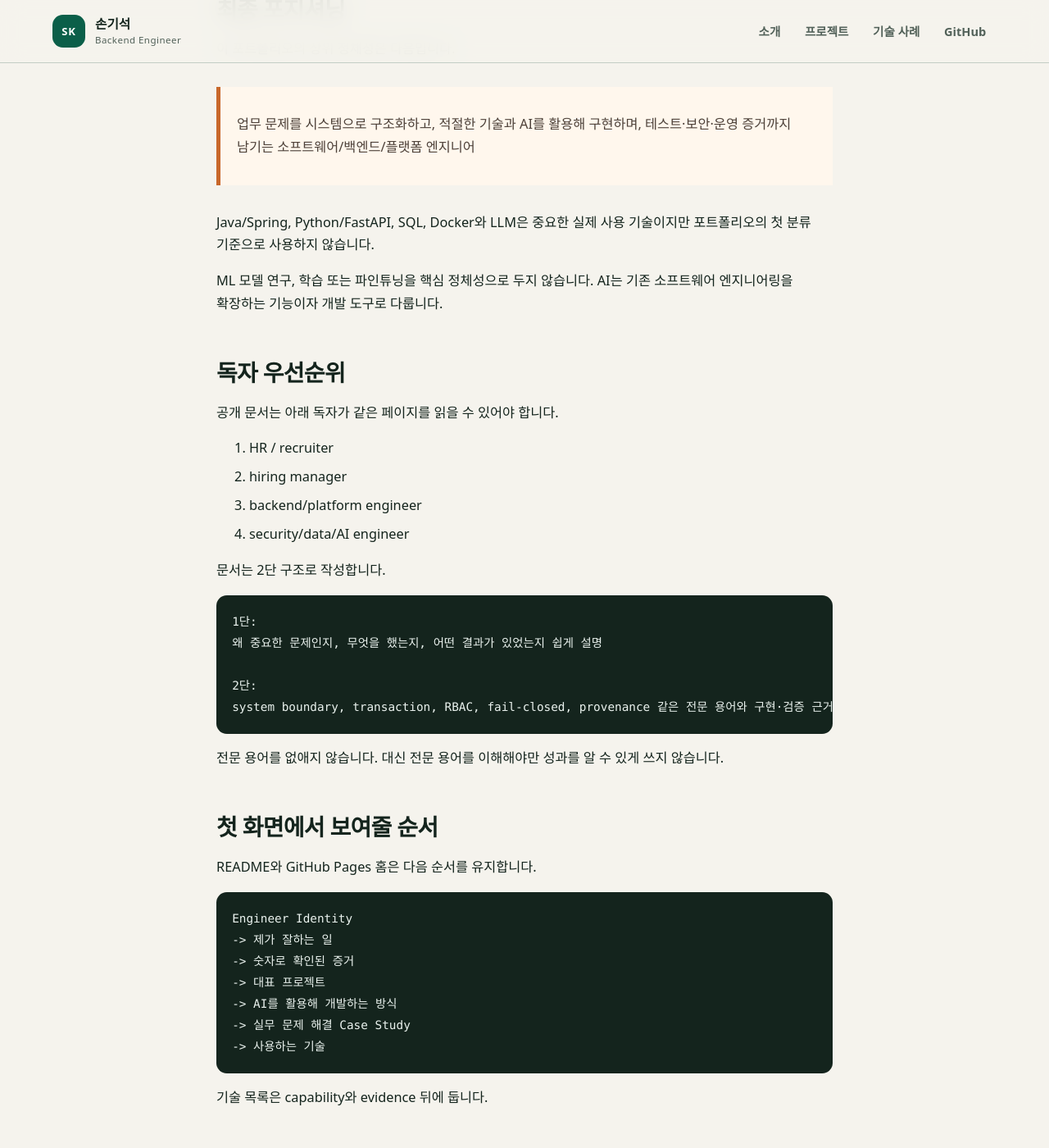
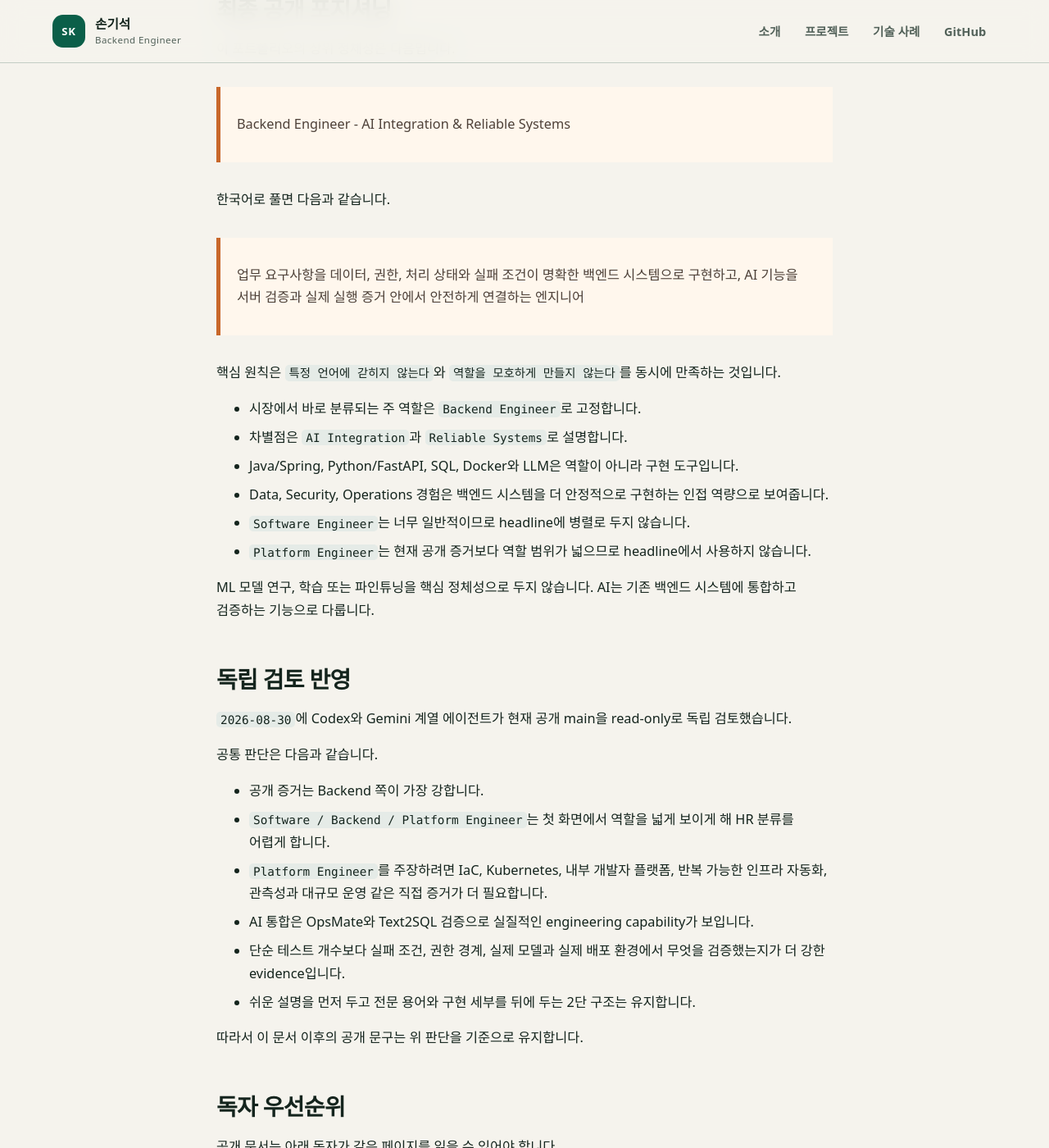
Before and after one commit to son1004007/engineering-career-portfolio, a Jekyll site: the page built from 03_portfolio/portfolio-strategy.md, in a window 1280 px wide and 1400 px high, scrolled down 473 px. Shown: the whole window at 82% size. Built offline with Jekyll 4.4.1, drawn with Linux system fonts in a browser that asks for light colours; our own code applies the rules of GitHub Pages for plain Markdown files; some of the changed text lies outside the part shown.

Commit message:
docs: align portfolio strategy with independent review

````diff
--- a/03_portfolio/portfolio-strategy.md
+++ b/03_portfolio/portfolio-strategy.md
@@ -3,17 +3,43 @@
 - 결정일: `2026-08-03`
 - 상태 갱신일: `2026-08-30`
 - 상태: `approved`
-- 목적: 특정 언어나 framework가 아니라 문제 해결, 시스템 설계, AI 활용, 검증과 운영 역량이 먼저 보이도록 공개 포트폴리오를 구성
+- 목적: HR이 첫 화면에서 역할을 즉시 이해하고, 엔지니어는 공개 코드와 검증 근거로 깊이를 확인할 수 있게 구성
 
-## 최종 포지셔닝
+## 최종 공개 포지셔닝
 
 이 포트폴리오의 상위 정체성은 다음입니다.
 
-> 업무 문제를 시스템으로 구조화하고, 적절한 기술과 AI를 활용해 구현하며, 테스트·보안·운영 증거까지 남기는 소프트웨어/백엔드/플랫폼 엔지니어
+> Backend Engineer - AI Integration & Reliable Systems
 
-Java/Spring, Python/FastAPI, SQL, Docker와 LLM은 중요한 실제 사용 기술이지만 포트폴리오의 첫 분류 기준으로 사용하지 않습니다.
+한국어로 풀면 다음과 같습니다.
 
-ML 모델 연구, 학습 또는 파인튜닝을 핵심 정체성으로 두지 않습니다. AI는 기존 소프트웨어 엔지니어링을 확장하는 기능이자 개발 도구로 다룹니다.
+> 업무 요구사항을 데이터, 권한, 처리 상태와 실패 조건이 명확한 백엔드 시스템으로 구현하고, AI 기능을 서버 검증과 실제 실행 증거 안에서 안전하게 연결하는 엔지니어
+
+핵심 원칙은 `특정 언어에 갇히지 않는다`와 `역할을 모호하게 만들지 않는다`를 동시에 만족하는 것입니다.
+
+- 시장에서 바로 분류되는 주 역할은 `Backend Engineer`로 고정합니다.
+- 차별점은 `AI Integration`과 `Reliable Systems`로 설명합니다.
+- Java/Spring, Python/FastAPI, SQL, Docker와 LLM은 역할이 아니라 구현 도구입니다.
+- Data, Security, Operations 경험은 백엔드 시스템을 더 안정적으로 구현하는 인접 역량으로 보여줍니다.
+- `Software Engineer`는 너무 일반적이므로 headline에 병렬로 두지 않습니다.
+- `Platform Engineer`는 현재 공개 증거보다 역할 범위가 넓으므로 headline에서 사용하지 않습니다.
+
+ML 모델 연구, 학습 또는 파인튜닝을 핵심 정체성으로 두지 않습니다. AI는 기존 백엔드 시스템에 통합하고 검증하는 기능으로 다룹니다.
+
+## 독립 검토 반영
+
+`2026-08-30`에 Codex와 Gemini 계열 에이전트가 현재 공개 main을 read-only로 독립 검토했습니다.
+
+공통 판단은 다음과 같습니다.
+
+- 공개 증거는 Backend 쪽이 가장 강합니다.
+- `Software / Backend / Platform Engineer`는 첫 화면에서 역할을 넓게 보이게 해 HR 분류를 어렵게 합니다.
+- `Platform Engineer`를 주장하려면 IaC, Kubernetes, 내부 개발자 플랫폼, 반복 가능한 인프라 자동화, 관측성과 대규모 운영 같은 직접 증거가 더 필요합니다.
+- AI 통합은 OpsMate와 Text2SQL 검증으로 실질적인 engineering capability가 보입니다.
+- 단순 테스트 개수보다 실패 조건, 권한 경계, 실제 모델과 실제 배포 환경에서 무엇을 검증했는지가 더 강한 evidence입니다.
+- 쉬운 설명을 먼저 두고 전문 용어와 구현 세부를 뒤에 두는 2단 구조는 유지합니다.
+
+따라서 이 문서 이후의 공개 문구는 위 판단을 기준으로 유지합니다.
 
 ## 독자 우선순위
 
@@ -21,8 +47,8 @@
 
 1. HR / recruiter
 2. hiring manager
-3. backend/platform engineer
-4. security/data/AI engineer
+3. backend engineer
+4. data / AI integration / security / operations engineer
 
 문서는 2단 구조로 작성합니다.
 
@@ -31,7 +57,7 @@
 왜 중요한 문제인지, 무엇을 했는지, 어떤 결과가 있었는지 쉽게 설명
 
 2단:
-system boundary, transaction, RBAC, fail-closed, provenance 같은 전문 용어와 구현·검증 근거 제공
+system boundary, transaction, RBAC, fail-closed 같은 전문 용어와 구현, 검증 근거 제공
 ```
 
 전문 용어를 없애지 않습니다. 대신 전문 용어를 이해해야만 성과를 알 수 있게 쓰지 않습니다.
@@ -41,25 +67,25 @@
 README와 GitHub Pages 홈은 다음 순서를 유지합니다.
 
 ```text
-Engineer Identity
--> 제가 잘하는 일
--> 숫자로 확인된 증거
+Backend Engineer identity
+-> 해결하는 문제와 차별점
+-> 실제 검증 evidence
 -> 대표 프로젝트
--> AI를 활용해 개발하는 방식
 -> 실무 문제 해결 Case Study
+-> AI를 활용한 개발 방식
 -> 사용하는 기술
 ```
 
-기술 목록은 capability와 evidence 뒤에 둡니다.
+기술 목록은 역할, 문제와 evidence 뒤에 둡니다.
 
 ## Capability Map
 
-### 1. Problem Framing / System Design
+### 1. Backend System Design
 
 쉽게 설명하면:
 
 - 요청을 그대로 코딩하지 않고 실제 문제, 사용자 흐름, 제약과 완료 기준으로 정리
-- 화면 하나의 변경도 API, DB, batch, 운영까지 영향 범위를 확인
+- API, DB, 상태 변경과 실패 조건을 하나의 백엔드 흐름으로 설계
 
 기술적으로:
 
@@ -83,21 +109,21 @@
 - Oracle/PostgreSQL/SQL
 - API and data contract
 
-### 3. AI Integration / AI-Augmented Engineering
+### 3. AI Integration
 
 쉽게 설명하면:
 
-- AI가 도와줄 일과 서버 또는 사람이 최종 책임질 일을 분리
-- 개발 과정에서도 AI를 조사, 구현, 테스트와 검토에 활용
+- AI가 제안할 일과 서버 또는 사람이 최종 책임질 일을 분리
+- 잘못된 모델 출력이 중요한 상태 변경이나 데이터 저장으로 이어지지 않게 차단
 
 기술적으로:
 
 - LLM integration
-- Agent
-- RAG
+- structured output validation
 - Text2SQL/NL2SQL
-- structured output validation
-- context engineering
+- RAG/Agent patterns where evidence exists
+
+`context engineering`, `agent workflow`, `Agentic AI Runtime` 같은 용어는 실제 구현 증거보다 앞에 두지 않습니다. 필요한 경우 구체적으로 무엇을 구현하고 검증했는지 설명한 뒤 보조 용어로 사용합니다.
 
 ### 4. Verification
 
@@ -113,13 +139,13 @@
 - AI evaluation
 - runtime evidence
 
-### 5. Security / Governance
+### 5. Security by Design
 
 쉽게 설명하면:
 
 - 사용자가 해도 되는 일과 하면 안 되는 일을 시스템이 확인
 - 오류나 AI 실패가 중요한 업무 처리로 이어지지 않게 차단
-- 결과가 어떻게 만들어졌는지 다시 확인할 수 있게 기록
+- 누가 무엇을 했는지 다시 확인할 수 있게 기록
 
 기술적으로:
 
@@ -128,7 +154,6 @@
 - least privilege
 - audit
 - fail-closed
-- artifact / provenance
 
 ### 6. Operations / Recovery
 
@@ -143,40 +168,40 @@
 - CI/CD
 - health check
 - rollback
-- immutable release
+- observability
 
 ## Portfolio Evidence Tracks
 
-포트폴리오는 언어별 프로젝트가 아니라 서로 다른 역량을 증명하는 4개 evidence track으로 구성합니다.
+포트폴리오는 언어별 프로젝트가 아니라 서로 다른 백엔드 역량을 증명하는 evidence track으로 구성합니다.
 
 ### Track A. Controlled AI Integration - OpsMate Local
 
-AI Agent를 기업 업무 트랜잭션에 안전하게 연결하는 대표 프로젝트입니다.
+AI를 기업 업무 트랜잭션에 안전하게 연결하는 대표 프로젝트입니다.
 
 쉽게 설명하면:
 
-> AI는 구매 요청 초안을 도와주지만, 권한 확인, 업무 상태 변경과 발주는 기존 서버 규칙과 사람 승인 안에서만 이루어지게 만든 시스템입니다.
+> AI는 구매 요청 초안을 도와주지만, 권한 확인, 업무 상태 변경과 발주는 서버 규칙과 사람 승인 안에서만 이루어지게 만든 시스템입니다.
 
 주로 증명하는 것:
 
 - AI와 업무 규칙 책임 분리
 - 권한, 상태 전이와 중복 방지
 - 모델 장애와 잘못된 출력의 안전 처리
-- session/network isolation
-- 실제 모델과 Internet HTTPS bounded E2E
+- 사용자 작업과 network boundary 분리
+- 실제 모델과 Internet HTTPS E2E
 - close/reopen/recovery
 
 현재 공개 검증:
 
 - `2026-08-23`: 실제 Ollama `gemma3:12b` E2E 9/9, 관측 p95 `21,076ms`
-- `2026-08-25`: Synology 내부 deployment/network/lifecycle bounded E2E
-- `2026-08-29`: 실제 Internet HTTPS, session isolation, rate/non-exposure, lifecycle bounded E2E
+- `2026-08-25`: Synology 내부 deployment/network/lifecycle E2E
+- `2026-08-29`: 실제 Internet HTTPS, 사용자 작업 분리, rate limit, 비노출, lifecycle E2E
 
 이 결과를 24x7 SLA나 장기 대규모 운영으로 확대 해석하지 않습니다.
 
 ### Track B. Data / AI Service Integration
 
-Text2SQL/NL2SQL과 AI Runtime 업무 evidence를 통해 Python/API/data/LLM 평가 역량을 보여줍니다.
+Text2SQL/NL2SQL과 AI 작업 런타임 evidence를 통해 Python/API/data/LLM 평가 역량을 보여줍니다.
 
 주로 증명하는 것:
 
@@ -184,8 +209,8 @@
 - FastAPI 기반 AI 응용 API
 - validation set
 - multi-model comparison
-- workspace isolation
-- artifact/provenance traceability
+- 사용자별 작업 공간 분리
+- 결과 파일과 입력의 추적 가능성
 
 회사 비공개 코드는 공개하지 않으며 확인된 역할과 범위만 비식별 claim으로 사용합니다.
 
@@ -193,14 +218,14 @@
 
 실제 업무 문제를 회사 코드와 독립된 합성 샘플로 재구현합니다.
 
-Case Study는 framework 이름보다 문제를 먼저 보여줍니다.
+Case Study는 framework 이름이나 테스트 개수보다 문제와 실패 조건을 먼저 보여줍니다.
 
-| 내부 기술명 | 공개 문제 중심 표현 |
-|---|---|
-| Spring Security 인증 브리지 | 사용자 로그인과 권한을 안전하게 통합 |
-| MyBatis 기간 조회 | 복잡한 기간 조회에서 데이터 정합성 유지 |
-| WAR 배포 이식성 | 환경이 달라도 배포하고 복구할 수 있는 구조 |
-| 업무 규칙 정합성 | 사용자 식별과 업무 기준을 여러 계층에서 일관되게 유지 |
+| 내부 기술명 | 공개 문제 중심 표현 | 우선 검증할 실패 조건 |
+|---|---|---|
+| Spring Security 인증 브리지 | 사용자 로그인과 권한을 안전하게 통합 | 잘못된 사용자 식별, 권한 오류 |
+| MyBatis 기간 조회 | 복잡한 기간 조회에서 데이터 정합성 유지 | 기간 경계, 중복, 누락 |
+| WAR 배포 이식성 | 환경이 달라도 배포하고 복구할 수 있는 구조 | 설정 차이, health failure, rollback |
+| 업무 규칙 정합성 | 사용자 식별과 업무 기준을 여러 계층에서 일관되게 유지 | 계층 간 기준 불일치 |
 
 각 게시물은 다음 질문에 답합니다.
 
@@ -214,7 +239,7 @@
 8. 결과와 한계는 무엇인가
 9. 어떤 기술을 사용했는가
 
-기술은 마지막에 설명합니다.
+기술은 문제와 결과를 설명한 뒤에 배치합니다.
 
 ### Track D. Engineering Method
 
@@ -226,7 +251,7 @@
 -> AI를 활용한 탐색과 구현
 -> 자동 테스트
 -> runtime verification
--> evidence와 문서 갱신
+-> 결과와 한계 기록
 ```
 
 AI 사용 자체보다 다음을 증명하는 것이 목적입니다.
@@ -236,36 +261,45 @@
 - 사람이 목표, 제한과 최종 판단을 유지함
 - 다른 개발자 또는 AI가 작업을 이어받을 수 있음
 
-## 두 독자에게 동시에 보여주는 방법
+## Evidence 표현 규칙
 
-모든 대표 프로젝트와 Case Study는 다음 형태를 권장합니다.
+첫 화면에서는 테스트 개수 자체를 성과처럼 강조하지 않습니다.
+
+우선순위는 다음과 같습니다.
 
 ```text
-제목:
-비기술자도 문제를 이해할 수 있는 표현
-
-첫 문단:
-문제 -> 행동 -> 결과
-
-기술 세부:
-architecture / code / framework / security term
-
-검증:
-test / E2E / run / evidence
-
-한계:
-검증하지 않은 범위
+실제 사용자 또는 모델 흐름에서 무엇이 성공했는가
+-> 어떤 실패와 권한 경계를 차단했는가
+-> 어떤 실행 환경에서 다시 확인했는가
+-> 필요하면 테스트 수와 세부 측정값을 근거로 제공
 ```
 
-예:
+좋은 예:
 
 ```text
-사용자 역할에 따라 할 수 있는 일을 제한하고,
-잘못된 AI 결과는 저장 전에 중단했습니다.
+권한이 없는 사용자의 승인 요청을 서버에서 차단했고,
+실제 HTTPS 경로에서도 사용자별 작업이 섞이지 않는지 확인했습니다.
+```
 
-기술적으로는 RBAC, server-side validation,
-state transition, fail-closed policy를 적용했습니다.
+세부 evidence에서만 다음처럼 숫자를 추가할 수 있습니다.
+
+```text
+자동 테스트 24개 성공
+실제 모델 E2E 9/9
+p95 21,076ms, gate <= 30,000ms
 ```
+
+## Platform 제목 사용 기준
+
+향후 아래와 같은 공개 증거가 충분히 쌓이기 전에는 `Platform Engineer`를 headline으로 사용하지 않습니다.
+
+- IaC 기반 반복 가능한 인프라 구성
+- Kubernetes 또는 동등한 orchestration 운영
+- 내부 개발자 플랫폼 또는 공용 배포/개발 기능
+- 중앙 observability와 운영 자동화
+- 멀티환경, 장애 대응과 capacity 관련 실제 검증
+
+이 증거가 추가되더라도 시장 분류와 지원 직무를 기준으로 title을 다시 검토합니다.
 
 ## 회사 업무 사례 공개 규칙
 
@@ -274,7 +308,7 @@
 - 회사 저장소명, 고객명, 내부 URL, 원본 commit message와 파일 경로를 공개하지 않음
 - 회사 source, diff, SQL, 설정과 데이터를 복사하지 않음
 - 본인 귀속과 담당 범위를 원본에서 먼저 확인
-- 게시물은 비식별 문제·제약·판단·검증 중심으로 새로 작성
+- 게시물은 비식별 문제, 제약, 판단과 검증 중심으로 새로 작성
 - 코드를 보여줄 필요가 있으면 합성 데이터와 일반화한 domain으로 독립 재구현
 - 원본 검토, 공개 안전성 검토와 재현 코드 검증이 끝나기 전에는 게시 완료로 표시하지 않음
 
@@ -284,19 +318,16 @@
 
 다음 Case Study나 프로젝트는 `Java 사례를 하나 더 만든다`는 방식으로 선택하지 않습니다.
 
-Capability map의 증거 공백을 기준으로 선택합니다.
-
-우선순위 예:
+현재 backend evidence는 충분한 편이므로, 같은 역할 안에서 아직 공개 증거가 약한 영역을 우선합니다.
 
 ```text
-1. 현재 공개 evidence에서 부족한 역량 확인
-2. 실제 경력 근거가 있는 문제인지 확인
-3. 회사 자산 없이 독립 재현 가능한지 확인
-4. 기존 프로젝트와 다른 판단이나 검증을 보여주는지 확인
-5. 채용 담당자가 문제를 이해할 수 있는지 확인
+1. Python/FastAPI 기반의 재현 가능한 AI/data backend evidence
+2. 실제 장애, 실패와 복구를 보여주는 reliability evidence
+3. security automation 또는 access/audit backend evidence
+4. 분산, concurrency, queue/cache 등 backend scale evidence가 실제로 있을 경우 독립 재현
 ```
 
-현재 Java/Spring 사례 4건은 충분한 backend depth evidence로 유지하고, 다음 신규 공개 사례는 data/AI/platform/security/operations 중 증거 공백이 더 큰 영역을 우선합니다.
+대규모 트래픽, 분산 시스템이나 platform 경험은 실제 근거 없이 포트폴리오용으로 만들어 경력처럼 표현하지 않습니다.
 
 ## 결과물 위치
 
@@ -311,7 +342,7 @@
 ```
 
 - `README.md`: HR과 엔지니어가 함께 보는 첫 화면
-- `HOW_I_ENGINEER.md`: 언어에 독립적인 개발 방식
+- `HOW_I_ENGINEER.md`: 백엔드 시스템을 구현하고 검증하는 방식
 - `01_profile/`: 정체성, 강점, 방향
 - `03_portfolio/case-studies/`: 문제 중심 실무 사례
 - `02_projects/`: 실행 가능한 공개 코드와 evidence
@@ -319,8 +350,8 @@
 
 ## 다음 실행 순서
 
-1. README, AI context, profile과 overview를 capability-first 문구로 유지합니다.
-2. case-study 제목과 도입부를 HR이 이해할 수 있는 문제 중심 문장으로 순차 개선합니다.
-3. 공개 evidence 수치와 상태가 실제 run/test 결과와 일치하는지 유지합니다.
-4. capability map에서 다음 증거 공백을 선택해 신규 사례를 결정합니다.
+1. README, GitHub profile, Pages, profile 문서를 `Backend Engineer - AI Integration & Reliable Systems`로 동기화합니다.
+2. 첫 화면에서는 AI buzzword와 단순 테스트 숫자를 줄이고 실제 실패 경계와 실행 검증을 우선합니다.
+3. case-study 제목과 도입부를 HR이 이해할 수 있는 문제 중심 문장으로 유지합니다.
+4. Python/FastAPI와 AI/data integration의 공개 재현 evidence를 보강합니다.
 5. GitHub Pages 링크, 모바일 렌더링과 공개 안전성 regression을 유지합니다.
````
